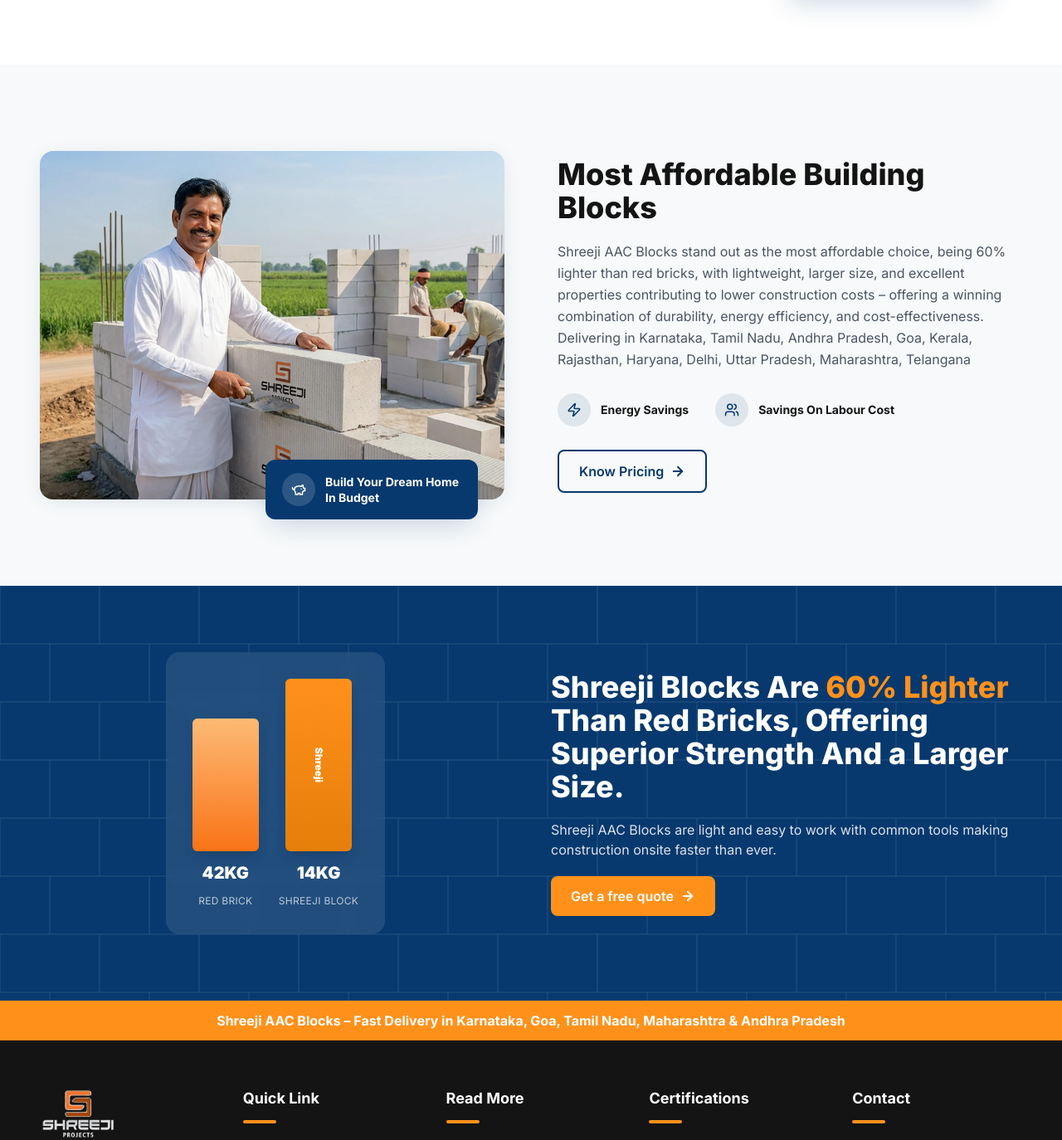
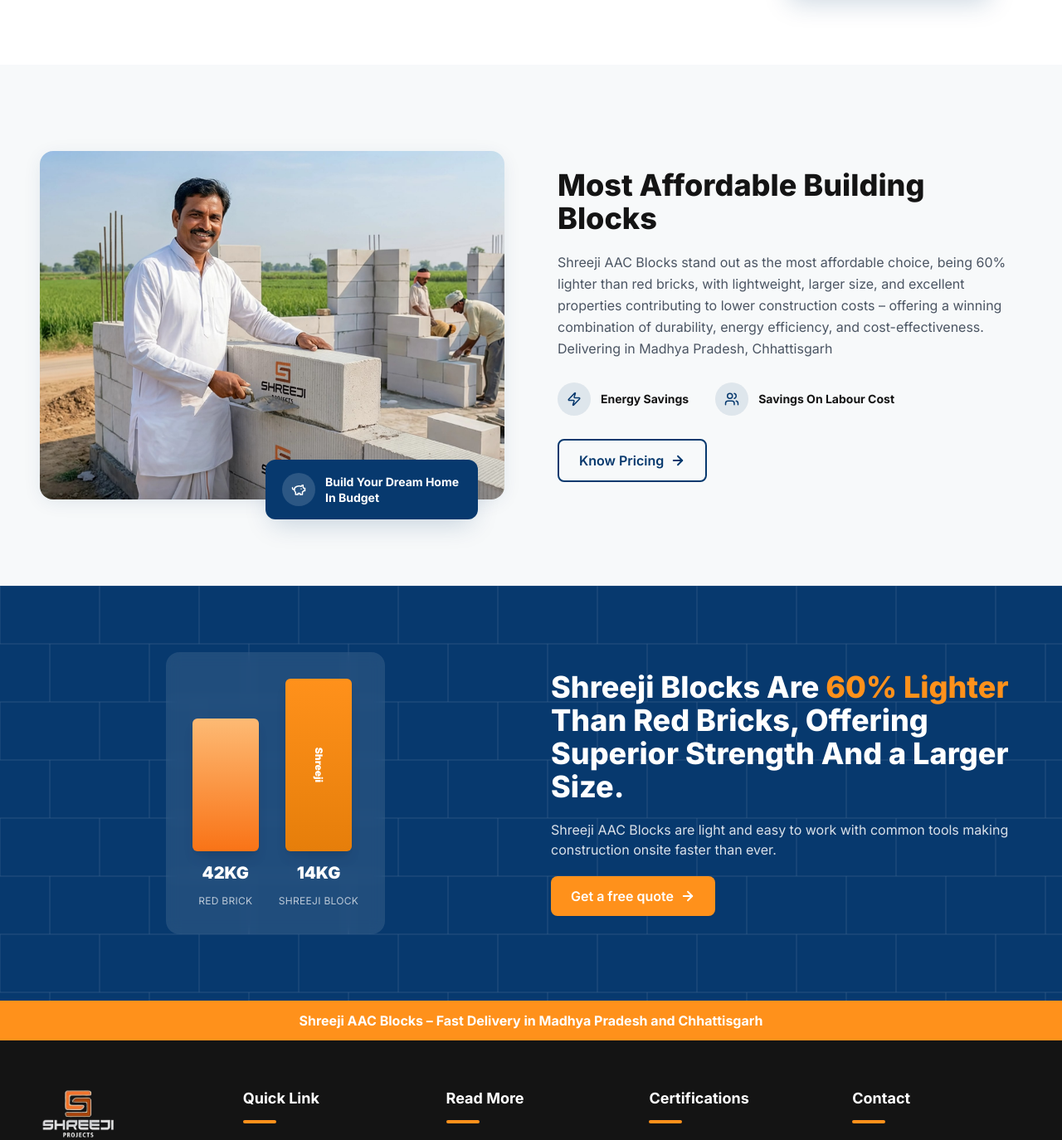
Before and after one commit to brandliftmarketingconsultancy/Shreeji-projects-mandla, a React (Vite) app: page / in a window 1280 px wide. Shown: the part 3971-5345 px from the top of the page at 83% size. Built offline with nearby package versions, Linux system fonts and the light colour scheme.

Commit message:
site data updated

```diff
--- a/src/data/content.js
+++ b/src/data/content.js
@@ -109,7 +109,7 @@
 }
 
 export const footerBanner =
-  'Shreeji AAC Blocks – Fast Delivery in Karnataka, Goa, Tamil Nadu, Maharashtra & Andhra Pradesh'
+  'Shreeji AAC Blocks – Fast Delivery in Madhya Pradesh and Chhattisgarh'
 
 export const heroBadges = [
   { label: 'BIS Certified', icon: 'bis' },
@@ -163,17 +163,8 @@
 ]
 
 export const deliveryStates = [
-  'Karnataka',
-  'Tamil Nadu',
-  'Andhra Pradesh',
-  'Goa',
-  'Kerala',
-  'Rajasthan',
-  'Haryana',
-  'Delhi',
-  'Uttar Pradesh',
-  'Maharashtra',
-  'Telangana',
+  'Madhya Pradesh',
+  'Chhattisgarh',
 ]
 
 export const footerQuickLinks = [
@@ -220,7 +211,7 @@
 export const getInTouch = {
   title: 'Get in Touch',
   description:
-    'Reach out to Shreeji Concrete Solutions for expert guidance and top-notch customer service. Whether you are in Karnataka or any of our served regions, our team at Shreeji is ready to assist you.',
+    'Reach out to Shreeji Concrete Solutions for expert guidance and top-notch customer service. Whether you are in Madhya Pradesh or any of our served regions, our team at Shreeji is ready to assist you.',
 }
 
 export const callCard = {
--- a/src/data/projectsGallery.js
+++ b/src/data/projectsGallery.js
@@ -29,7 +29,7 @@
     id: 1,
     title: 'AAC Block Wall Construction',
     category: 'aac',
-    location: 'Hospet, Karnataka', // TODO: confirm real project location
+    location: 'Raipur, Chhattisgarh', // TODO: confirm real project location
     image:
       '/images/factory-3.jpg',
     imageAlt: 'AAC block wall under construction',
@@ -38,7 +38,7 @@
     id: 2,
     title: 'Ribbed Face AAC Installation',
     category: 'aac',
-    location: 'Bengaluru, Karnataka', // TODO: confirm real project location
+    location: 'Balaghat, Madhya Pradesh', // TODO: confirm real project location
     image:
       '/images/Shreeji_Product_Detail_Row.jpg',
     imageAlt: 'Ribbed face AAC blocks installed on a wall',
@@ -47,7 +47,7 @@
     id: 3,
     title: 'Residential Villa Build',
     category: 'residential',
-    location: 'Hubballi, Karnataka', // TODO: confirm real project location
+    location: 'Hubballi, Chhattisgarh', // TODO: confirm real project location
     image:
       '/images/shreeji-contractor-portrait.jpg',
     imageAlt: 'Residential building built with Conecc AAC blocks',
@@ -56,7 +56,7 @@
     id: 4,
     title: 'Independent House Project',
     category: 'residential',
-    location: 'Vijayanagara, Karnataka', // TODO: confirm real project location
+    location: 'Vijayanagara, Chhattisgarh', // TODO: confirm real project location
     image:
       '/images/Shreeji_Weight_Comparison.jpg', // TODO: real photo
     imageAlt: 'Independent house built with Conecc AAC blocks',
@@ -65,7 +65,7 @@
     id: 5,
     title: 'Corporate Office Complex',
     category: 'commercial',
-    location: 'Hospet, Karnataka', // TODO: confirm real project location
+    location: 'Hospet, Chhattisgarh', // TODO: confirm real project location
     image: '/images/factory.jpg',
     imageAlt: 'Commercial building constructed with Conecc AAC blocks',
   },
@@ -82,7 +82,7 @@
   //   id: 7,
   //   title: 'Fly Ash Brick Boundary Wall',
   //   category: 'flyash-paver',
-  //   location: 'Amaravathi, Karnataka', // TODO: confirm real project location
+  //   location: 'Amaravathi, Chhattisgarh', // TODO: confirm real project location
   //   image:
   //     'https://coneccconcrete.com/wp-content/uploads/PLACEHOLDER-flyash-project.webp', // TODO: real photo
   //   imageAlt: 'Boundary wall built with fly ash bricks',
@@ -91,7 +91,7 @@
   //   id: 8,
   //   title: 'Paver Block Driveway',
   //   category: 'flyash-paver',
-  //   location: 'Mangaluru, Karnataka', // TODO: confirm real project location
+  //   location: 'Mangaluru, Chhattisgarh', // TODO: confirm real project location
   //   image:
   //     'https://coneccconcrete.com/wp-content/uploads/PLACEHOLDER-paver-project.webp', // TODO: real photo
   //   imageAlt: 'Driveway paved with Conecc paver blocks',
```
